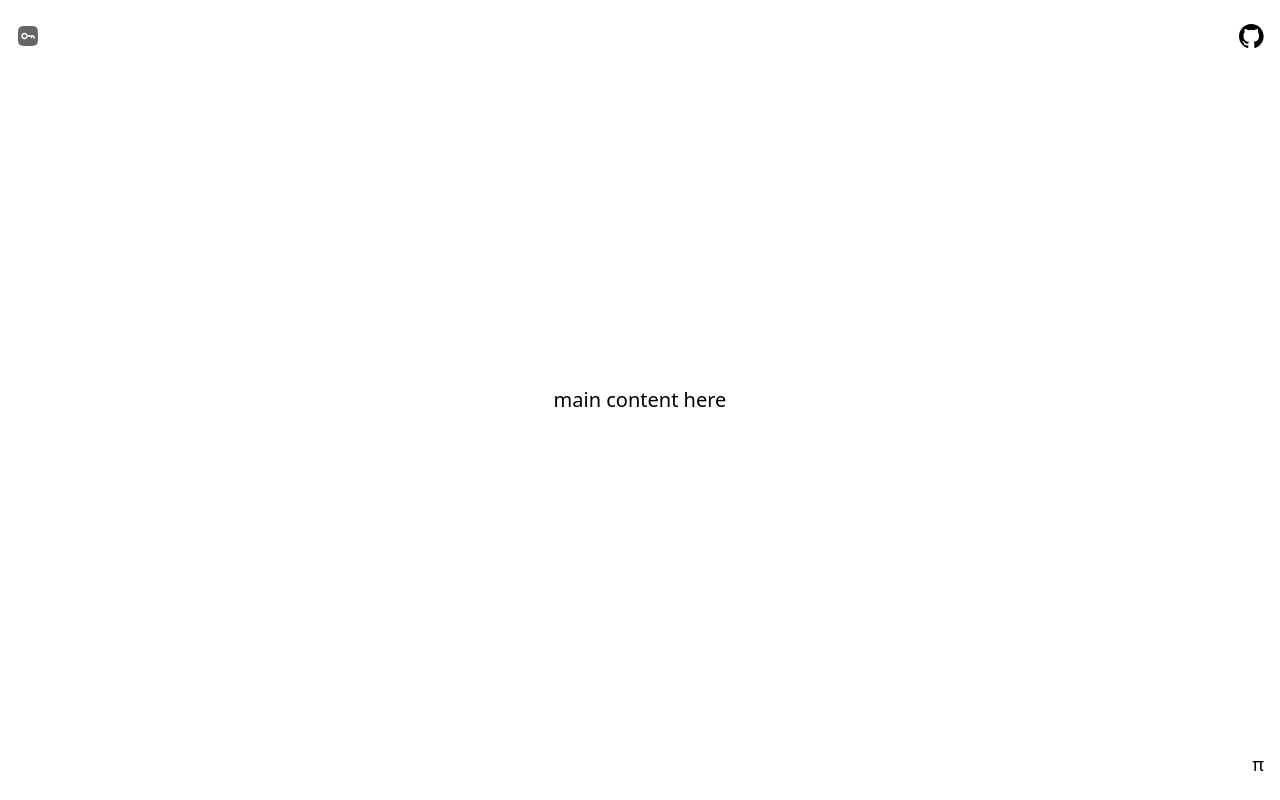
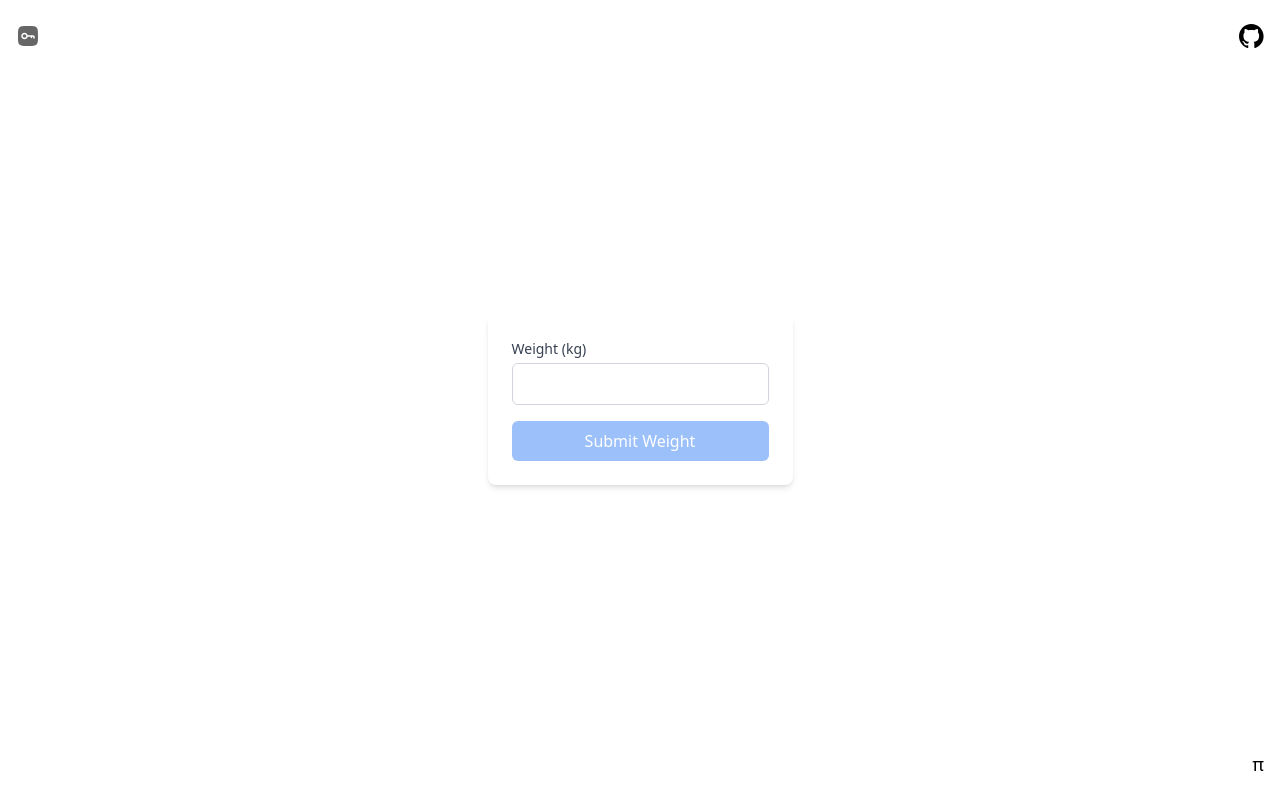
Before and after one commit to gsej/me-tracker, an Angular app in the folder code/angular/: page / in a window 1280 px wide. Built offline with nearby package versions, Linux system fonts and the light colour scheme.

Commit message:
component to accept weight input and submit to backend
controller with endpoints to backup (download) and record (upload) a
complete dataset.
jest tests for the operations

```diff
--- a/code/angular/src/app/app.component.html
+++ b/code/angular/src/app/app.component.html
@@ -11,7 +11,7 @@
 
   <!-- Main content -->
   <main class="flex-grow flex items-center justify-center">
-    <div class="text-xl">main content here</div>
+    <app-weight-input></app-weight-input>
   </main>
 
   <!-- Footer with app-pi -->
--- a/code/angular/src/app/app.component.ts
+++ b/code/angular/src/app/app.component.ts
@@ -1,14 +1,18 @@
 import { Component } from '@angular/core';
 import { RouterOutlet } from '@angular/router';
+import { ReactiveFormsModule } from '@angular/forms';
 import { SettingsService } from './settings/settings.service';
 import { PiComponent } from './components/pi/pi.component';
 import { ApiKeyInputComponent } from './components/api-key-input/api-key-input.component';
+import { WeightInputComponent } from './components/weight-input/weight-input.component';
 
 @Component({
   selector: 'app-root',
   standalone: true,
   imports: [
     RouterOutlet,
+    ReactiveFormsModule,
+    WeightInputComponent,
     PiComponent,
     ApiKeyInputComponent],
   templateUrl: './app.component.html',
--- /dev/null
+++ b/code/angular/src/app/components/weight-input/weight-input.component.html
@@ -0,0 +1,22 @@
+<div class="max-w-md mx-auto p-6 bg-white rounded-lg shadow-md">
+  <form [formGroup]="weightForm" (ngSubmit)="onSubmit()">
+    <div class="mb-4">
+      <label for="weight" class="block text-sm font-medium text-gray-700 mb-1">Weight (kg)</label>
+      <input
+        type="number"
+        id="weight"
+        formControlName="weight"
+        class="w-full px-3 py-2 border border-gray-300 rounded-md focus:outline-none focus:ring-2 focus:ring-blue-500"
+        step="0.1"
+        min="0"
+      >
+    </div>
+    <button
+      type="submit"
+      [disabled]="!weightForm.valid"
+      class="w-full bg-blue-500 text-white py-2 px-4 rounded-md hover:bg-blue-600 focus:outline-none focus:ring-2 focus:ring-blue-500 focus:ring-offset-2 disabled:opacity-50 disabled:cursor-not-allowed"
+    >
+      Submit Weight
+    </button>
+  </form>
+</div>
--- /dev/null
+++ b/code/angular/src/app/components/weight-input/weight-input.component.scss
@@ -0,0 +1 @@
+/* Add any component-specific styles here */
--- /dev/null
+++ b/code/angular/src/app/components/weight-input/weight-input.component.ts
@@ -0,0 +1,51 @@
+import { Component, EventEmitter, Output, OnInit } from '@angular/core';
+import { FormBuilder, FormGroup, Validators, ReactiveFormsModule } from '@angular/forms';
+import { HttpClient } from '@angular/common/http';
+import { SettingsService } from '../../settings/settings.service';
+import { HttpHeaders } from '@angular/common/http';
+
+@Component({
+  selector: 'app-weight-input',
+  templateUrl: './weight-input.component.html',
+  styleUrls: ['./weight-input.component.scss'],
+  standalone: true,
+  imports: [ReactiveFormsModule]
+})
+export class WeightInputComponent {
+  weightForm: FormGroup;
+  @Output() weightSubmitted = new EventEmitter<number | null>();
+  apiUrl: string = '';
+
+  constructor(
+    private fb: FormBuilder,
+    private http: HttpClient,
+    private settingsService: SettingsService
+  ) {
+    this.weightForm = this.fb.group({
+      weight: ['', [Validators.required, Validators.min(0)]]
+    });
+    this.apiUrl = this.settingsService.settings.apiUrl;
+  }
+
+  onSubmit() {
+    if (this.weightForm.valid) {
+      const weight = this.weightForm.value.weight;
+      const headers = new HttpHeaders({
+        'x-api-key': localStorage.getItem('api_key') || ''
+      });
+      this.http.post(`${this.apiUrl}/api/weight`, {
+        weight: weight,
+        date: new Date()
+      }, { headers })
+        .subscribe({
+          next: () => {
+            this.weightForm.reset();
+            this.weightSubmitted.emit(weight);
+          },
+          error: (error) => {
+            console.error('Error submitting weight:', error);
+          }
+        });
+    }
+  }
+}
```
